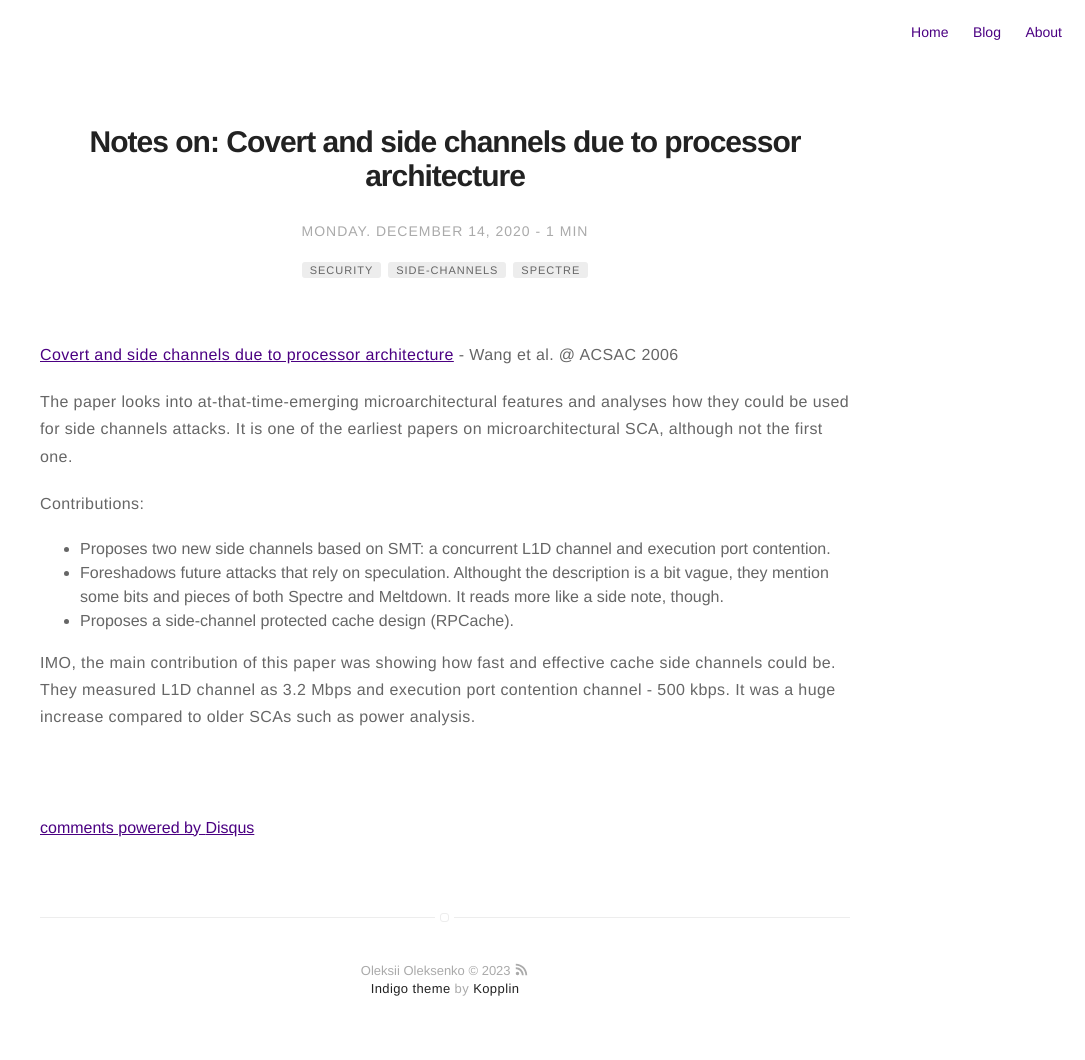
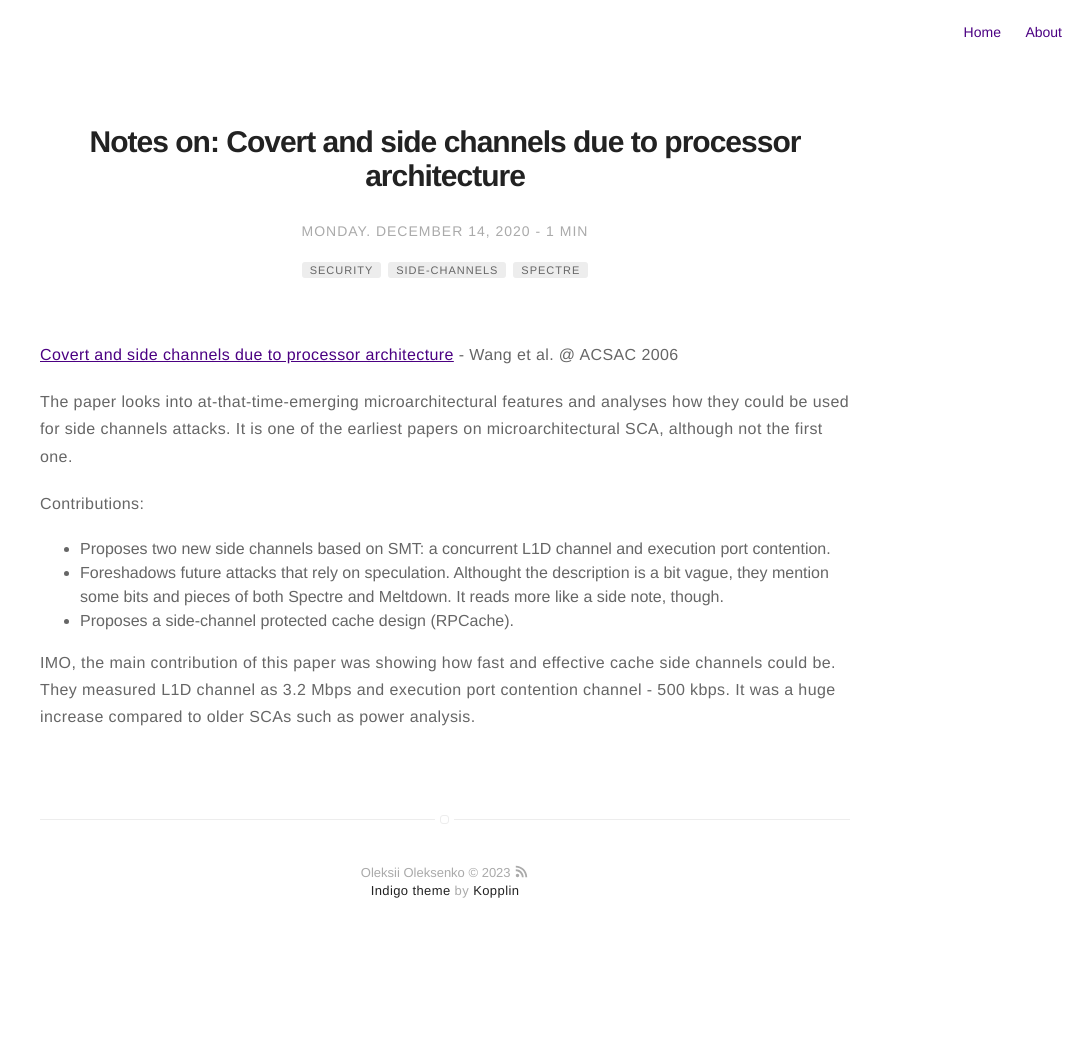
Before and after one commit to OleksiiOleksenko/oleksiioleksenko.github.io, a Jekyll site: the page built from _posts/2020-12-14-wang2006.md, in a window 1280 px wide. Shown: the whole page, without its empty margins (195-1280 px from the left). Built offline with Jekyll 4.4.1, drawn with Linux system fonts in a browser that asks for light colours; comment, search, counter and statistics services are not loaded; after the commit the page ends 962 px from its top, so only the background shows below that; some of the changed lines change nothing that is shown.

Commit message:
disabling blog

```diff
--- a/_config.yml
+++ b/_config.yml
@@ -6,7 +6,7 @@ name: Oleksii Oleksenko
 bio: Researching hardware, software, and everything in between
 
 # twitter summary info
-description: A blog about technology and stuff related
+description: Personal website
 
 # if it's an external image, update below for true
 # better with square images
@@ -22,12 +22,12 @@ url: https://oleksiioleksenko.github.io
 permalink: /:title/
 
 # To enable google analytics, supply your token below
-analytics-google: 'UA-76459048-1'
+# analytics-google: ''
 
 # if you don't want comments in your posts, leave categories empty
-disqus:
-  shortname: oleksiioleksenko-github-io # enter this from your disqus account
-  categories: [blog] # only show disqus for posts that have these categories
+# disqus:
+  # shortname: # enter this from your disqus account
+  # categories: [blog] # only show disqus for posts that have these categories
 
 # if you don't have any of social below, comment the line
 twitter: oleksii_o
@@ -57,7 +57,7 @@ width: large
 
 # if you don't need "about" or "blog", comment them out below
 about: true
-blog: true
+blog: false
 
 # do you want to show the "read time" of the posts?
 read-time: true
```
